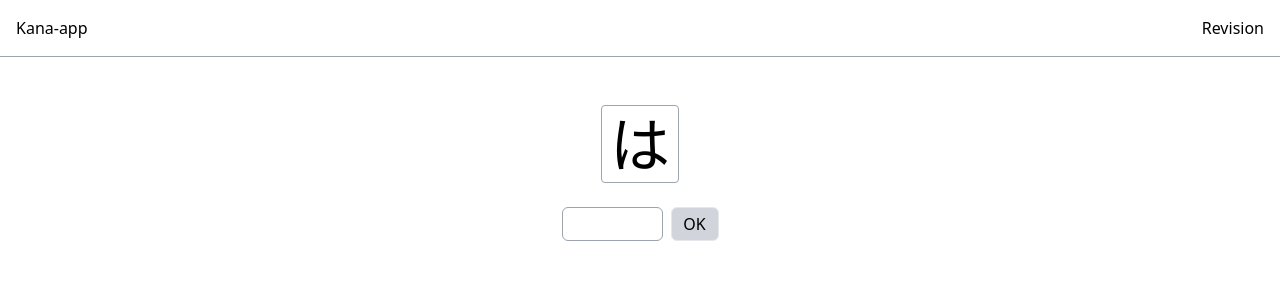
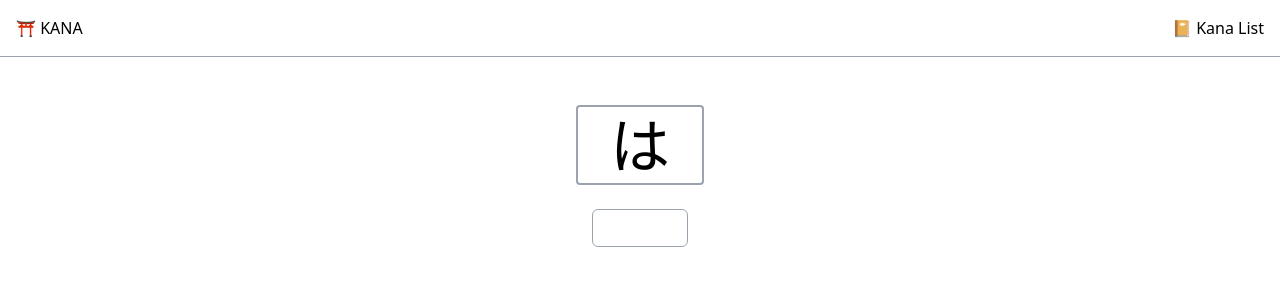
Before and after one commit to laffachan/kana-sensei, a React (Create React App) app: page /hiragana in a window 1280 px wide. Shown: the top 300 px of the page. Built offline with nearby package versions, Linux system fonts and the light colour scheme; the HTML template or start-up script is replaced by a standard one.

Commit message:
single block

```diff
--- a/package.json
+++ b/package.json
@@ -5,9 +5,11 @@
   "keywords": [],
   "main": "src/index.tsx",
   "dependencies": {
+    "@types/classnames": "2.2.10",
     "@types/react": "16.9.34",
     "@types/react-dom": "16.9.6",
     "@types/react-router-dom": "5.1.4",
+    "classnames": "2.2.6",
     "eslint-plugin-react-hooks": "3.0.0",
     "react": "16.13.1",
     "react-dom": "16.13.1",
--- a/src/App.tsx
+++ b/src/App.tsx
@@ -8,13 +8,23 @@ import Home from "./Home";
 export default function App() {
   return (
     <Router>
-      <div className="flex flex-col -min-h-screen divide-y divide-gray-400 ">
-        <div className="container mx-auto flex p-4 justify-between ">
+      <div className="flex flex-col min-h-screen divide-y divide-gray-400 ">
+        <div className="container mx-auto flex p-4 justify-between">
           <Link to="/">
-            <div>Kana-app</div>
+            <div>
+              <span role="img" aria-label="">
+                ⛩️
+              </span>{" "}
+              KANA
+            </div>
           </Link>
           <Link to="/revision">
-            <div>Revision</div>
+            <div>
+              <span role="img" aria-label="">
+                📔
+              </span>{" "}
+              Kana List
+            </div>
           </Link>
         </div>
         <Switch>
--- a/src/Exercice.tsx
+++ b/src/Exercice.tsx
@@ -1,12 +1,16 @@
-import React, { useState } from "react";
+import React, { useState, useEffect } from "react";
+import classNames from "classnames";
 
 type Props = {
   data: string[][];
 };
 
+function getKana(kanas: string[][], romaji: string): string {
+  const kana = kanas.find(kana => kana[1] === romaji);
+  return kana ? kana[0] : "";
+}
+
 function Exercice({ data }: Props) {
-  // Change button if success or not
-  const [btnanswer, setBtnanswer] = useState("OK");
   const [randomKana, setRandomKana] = useState(
     data[Math.floor(Math.random() * data.length)]
   );
@@ -16,7 +20,26 @@ function Exercice({ data }: Props) {
   const [isWrong, setIsWrong] = useState(false);
   const [isAnswered, setIsAnswered] = useState(false);
   // Used when the answer is wrong and the kana exist to help the user
-  const [userAnswer, setUserAnswer] = useState("");
+
+  function checkInput() {
+    if (
+      data.find(([_kana, romaji]) => inputValue.toLowerCase().trim() === romaji)
+    ) {
+      if (randomKana[1] === inputValue.toLowerCase().trim()) {
+        console.log(inputValue, randomKana[1]);
+        setIsWrong(false);
+        setIsAnswered(true);
+        setTimeout(() => {
+          clear();
+        }, 1000);
+      } else {
+        setIsAnswered(true);
+        setIsWrong(true);
+      }
+    }
+  }
+
+  useEffect(checkInput, [inputValue]);
 
   function handleChange(e: React.ChangeEvent<HTMLInputElement>) {
     setInputValue(e.target.value);
@@ -24,51 +47,37 @@ function Exercice({ data }: Props) {
 
   // After the answer, change the kana
   function clear() {
+    console.log("clear");
+    setInputValue("");
     setRandomKana(data[Math.floor(Math.random() * data.length)]);
-    setInputValue("");
-    setBtnanswer("OK");
     setIsAnswered(false);
-    setUserAnswer("");
   }
 
-  function wrongAnswer() {
-    const kana = data.find(e => e[1] === inputValue);
-    if (kana) {
-      setUserAnswer(`${inputValue} is ${kana[0]}`);
-    } else {
-      setUserAnswer(`${inputValue} doesn't exist`);
-    }
-  }
-
-  function handleSuccess(event: React.FormEvent<HTMLFormElement>) {
+  function handleSubmit(event: React.FormEvent<HTMLFormElement>) {
     event.preventDefault();
-    if (randomKana[1] === inputValue.toLowerCase().trim()) {
-      setIsWrong(false);
-      setIsAnswered(true);
-      setBtnanswer("🙂");
-      setTimeout(() => {
     clear();
-      }, 1000);
-    } else {
-      setIsAnswered(true);
-      setBtnanswer(randomKana[1]);
-      setIsWrong(true);
-      wrongAnswer();
-      setTimeout(() => {
-        clear();
-      }, 4000);
-    }
   }
 
   return (
     <div className="pt-12 text-center">
-      <div className="border border-gray-400 rounded p-2 mb-6 inline-block text-6xl">
+      <div className="border-2 border-gray-400 rounded p-2 mb-6 inline-block text-6xl w-32">
         {randomKana[0]}
       </div>
-      <form action="#" onSubmit={handleSuccess}>
+      {/*       <div className="border-2 border-gray-400 rounded p-2 mb-6 inline-block text-6xl w-32 uppercase">
+        {isAnswered ? randomKana[1] : "?"}
+      </div> */}
+      <form action="#" onSubmit={handleSubmit}>
+        <div className="relative">
           <input
             type="text"
-          className="border border-gray-400 rounded-md px-2 py-1 mr-2 lowercase text-center"
+            className={classNames(
+              "border border-gray-400 rounded-md mb-4 px-2 py-1 uppercase text-center w-24 text-xl",
+              {
+                "border-red-800 bg-red-200 text-red-800": isAnswered && isWrong,
+                "border-green-800 bg-green-200 text-green-800":
+                  isAnswered && !isWrong
+              }
+            )}
             minLength={1}
             maxLength={4}
             size={4}
@@ -79,18 +88,30 @@ function Exercice({ data }: Props) {
             onChange={handleChange}
             value={inputValue}
           />
-        <input
-          type="submit"
-          className={[
-            !isAnswered
-              ? "bg-gray-300 px-2 py-1 w-12 rounded-md border"
-              : isWrong
-              ? "bg-red-500 text-red-100 px-2 py-1 w-12 rounded-md border"
-              : "bg-green-500 text-green-100 px-2 py-1 w-12 rounded-md border"
-          ].join(" ")}
-          value={btnanswer}
-        />
-        <p className="mt-3 text-lg text-red-500">{userAnswer}</p>
+        </div>
+        {isAnswered ? (
+          isWrong ? (
+            <>
+              <p className="text-gray-700 text-lg">
+                Correct answer:{" "}
+                <span className="font-bold uppercase">{randomKana[1]}</span>
+              </p>
+              <p className="text-gray-600">
+                <span className="uppercase">{inputValue}</span> ={" "}
+                {getKana(data, inputValue)} / press enter to continue...
+              </p>
+            </>
+          ) : (
+            <p className="text-gray-700 text-lg">
+              <span role="img" aria-label="">
+                😄
+              </span>{" "}
+              Good !
+            </p>
+          )
+        ) : (
+          ""
+        )}
       </form>
     </div>
   );
--- a/src/Home.tsx
+++ b/src/Home.tsx
@@ -4,7 +4,7 @@ import { Link } from "react-router-dom";
 export default function Home() {
   return (
     <div className="pt-20 flex flex-1 flex-col justify-center items-center leading-relaxed text-4xl sm:text-6xl">
-      Study
+      Practice
       <Link to="/hiragana" className="underline">
         Hiragana ひらがな
       </Link>
```
Also changed, not shown: public/index.html (+1 -4 lines). Lines whose indentation alone changed are shown as unchanged.
